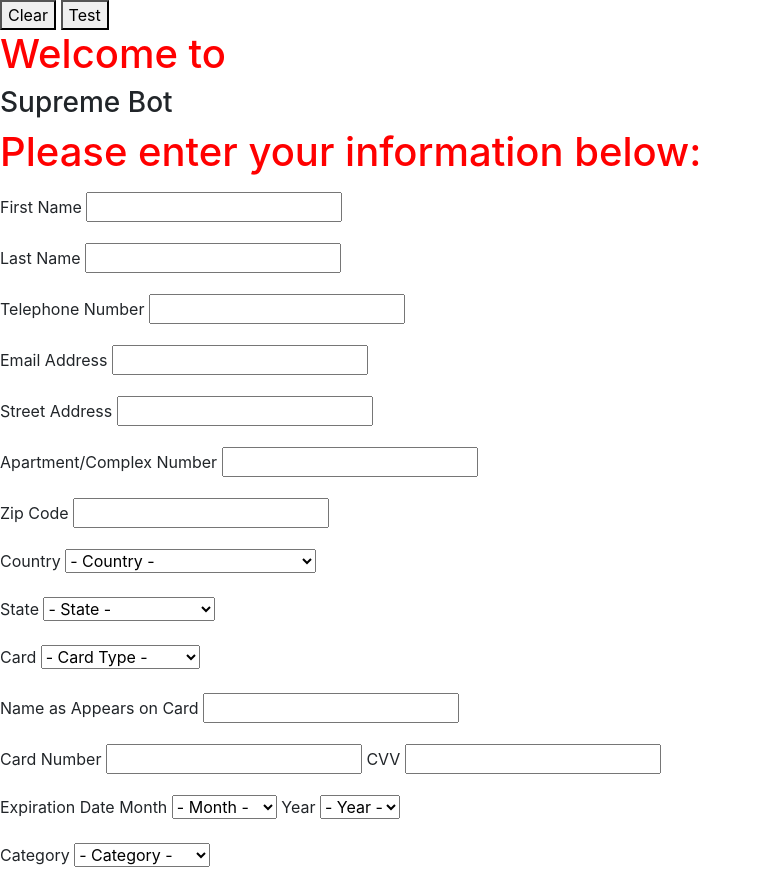
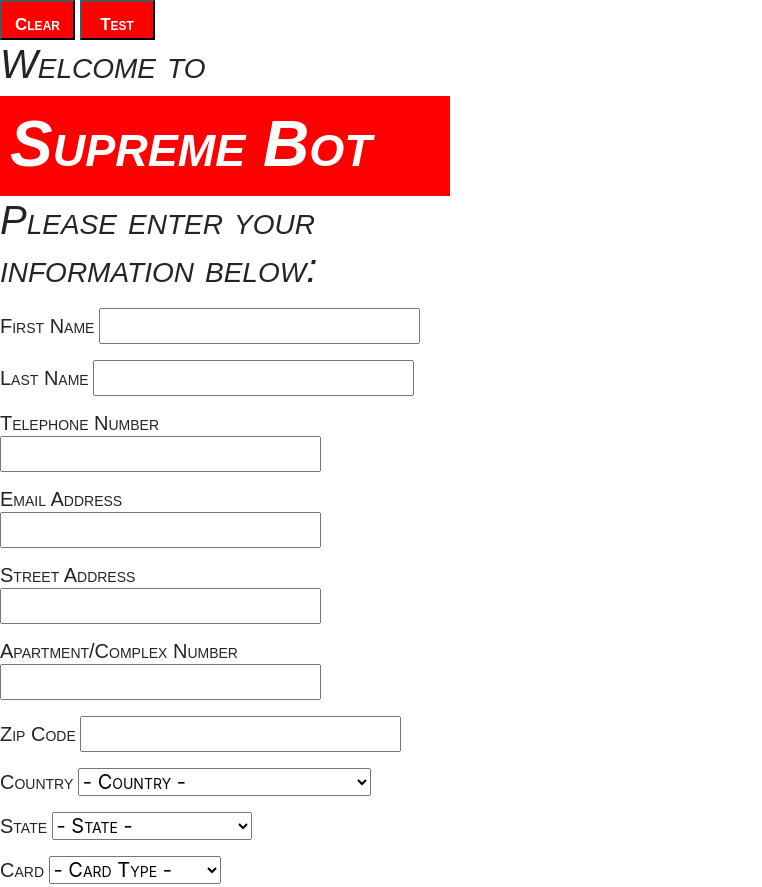
Before and after one commit to frankied003/SupremeBot, a website: page frontEnd/index.html in a window 1280 px wide. Shown: the top 887 px of the page, without its empty margins (0-762 px from the left). Drawn offline with nearby package versions, Linux system fonts and the light colour scheme.

Commit message:
Created css elements like button and text

```diff
--- a/frontEnd/index.css
+++ b/frontEnd/index.css
@@ -1,3 +1,45 @@
-h1 {
-    color: red;
+
+
+.column {
+    float: left;
+    width: 33%;
 }
+
+c3 {
+    width: auto;
+}
+
+h1 { font-family: Arial, "Helvetica Neue", Helvetica, sans-serif;
+    font-size: 15px;
+    font-style: italic; font-variant: small-caps; font-weight: 700; line-height: 39.6px; }
+
+label, input, option, select { font-family: Arial, "Helvetica Neue", Helvetica, sans-serif;
+    font-size: 20px !important;
+    font-style: normal; font-variant: small-caps; font-weight: normal; line-height: 3.6px; }
+
+
+h3 { font-family: Arial, "Helvetica Neue", Helvetica, sans-serif;
+    font-size: 400% !important;
+    font-style: italic; font-variant: small-caps; font-weight: bolder !important;
+    color: white;}
+
+
+.box {
+    width: 450px;
+    height: 100px;
+    padding: 10px;
+    margin: 0;
+    background-color: red;
+      }
+button{
+    width: 75px;
+    height: 40px;
+    padding: 10px;
+    margin: 0;
+    background-color: red;
+    color:white;
+    font-family: Arial, Helvetica, sans-serif !important;
+    font-weight: bolder !important;
+    font-variant: small-caps;
+    font-size: 17px !important;
+}
```
